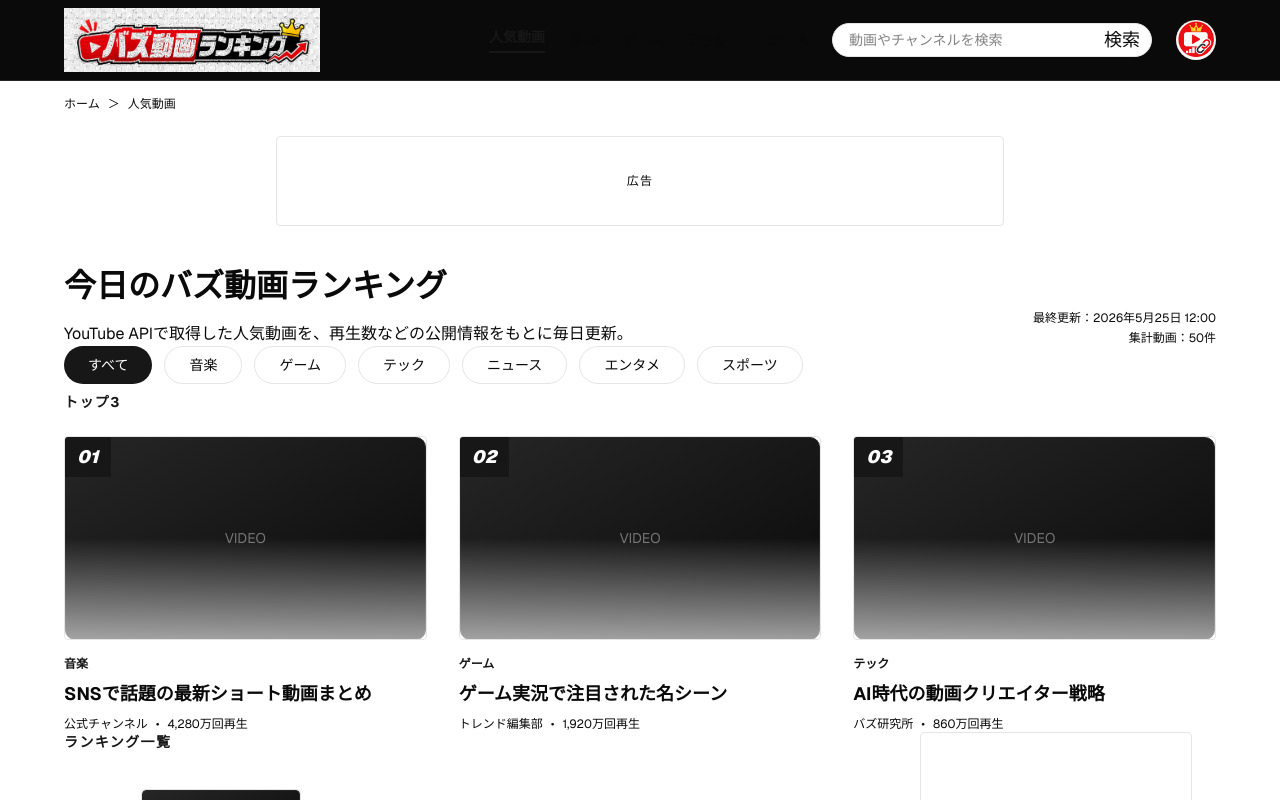
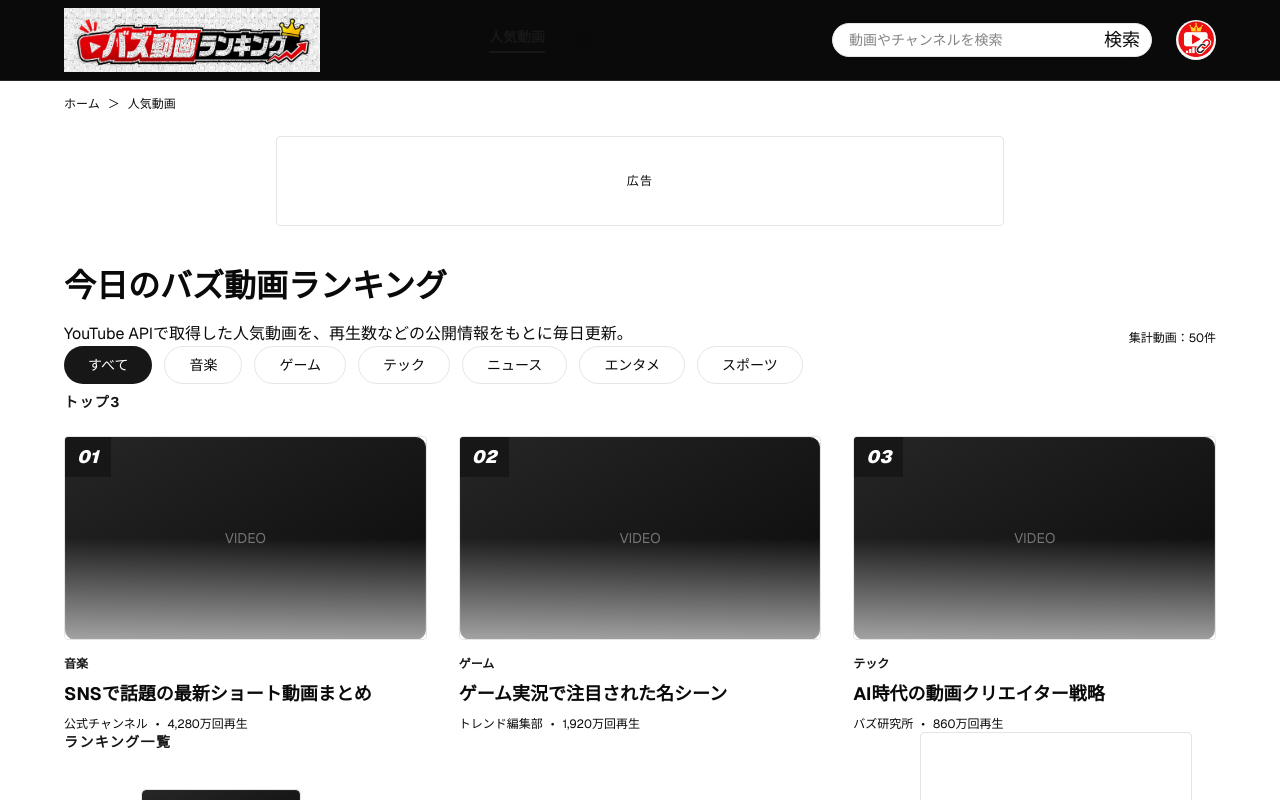
Before and after one commit to hirosea773-source/docer-soranoah-ather-app, a Next.js app: page / in a window 1280 px wide. Shown: the top 800 px of the page. Built offline with nearby package versions, Linux system fonts and the light colour scheme.

Commit message:
fix: remove stale hero update timestamp

```diff
--- a/app/page.tsx
+++ b/app/page.tsx
@@ -51,7 +51,6 @@ export default function Home() {
               </p>
             </div>
             <div className="flex flex-col items-start md:items-end text-xs text-sec-text space-y-1">
-              <p>最終更新：2026年5月25日 12:00</p>
               <p>集計動画：50件</p>
             </div>
           </div>
```
